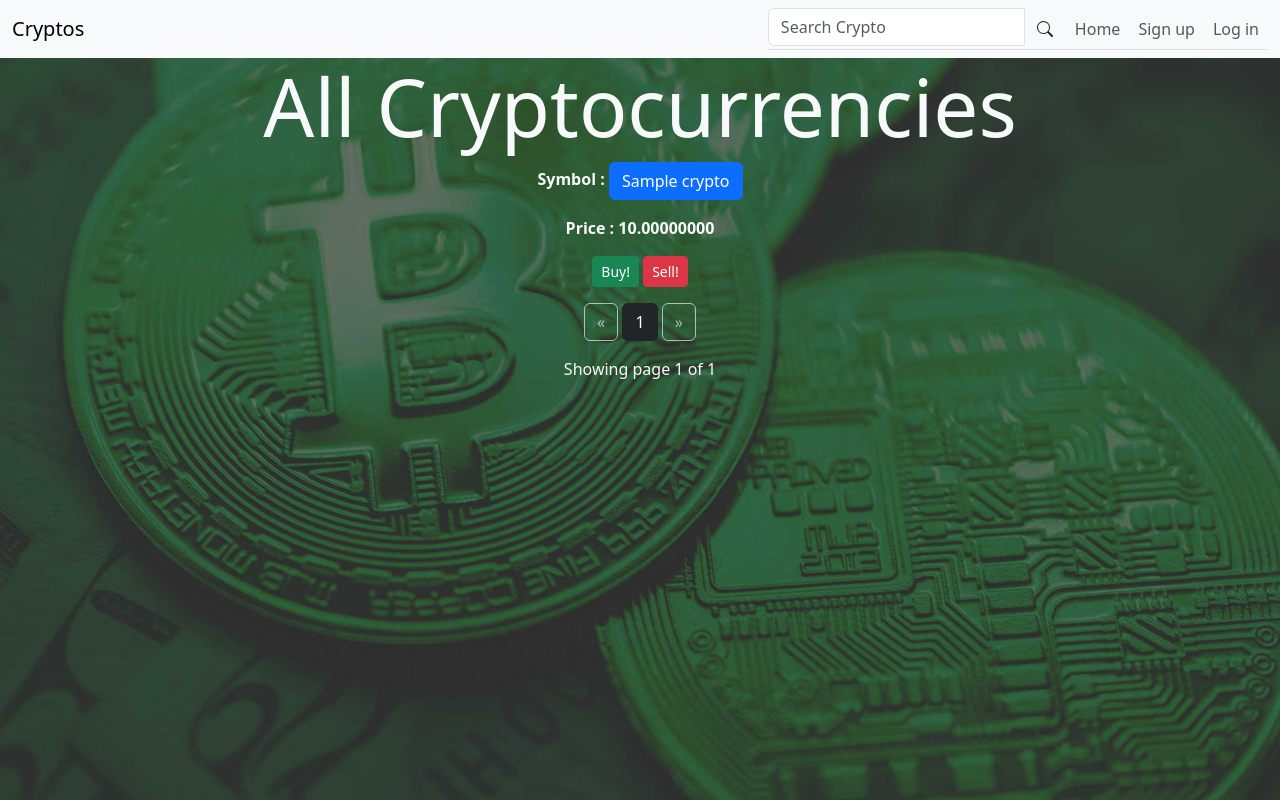
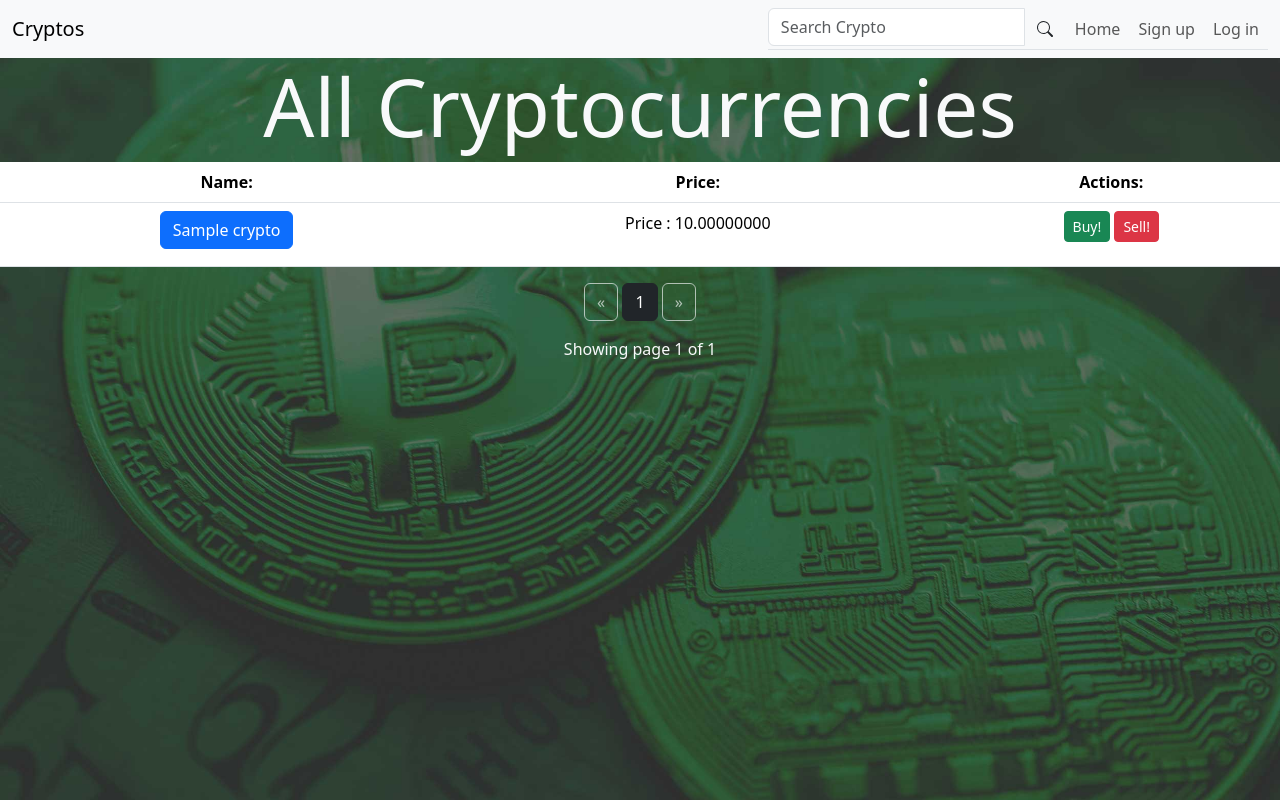
Before and after one commit to joelsers/crypto_simulator, a Flask app: page /cryptos in a window 1280 px wide. Run offline with Flask 2, Linux system fonts and the light colour scheme; tables that the repository leaves empty hold one stand-in row (values such as "Sample post"); some libraries are stand-ins or nearby versions.

Commit message:
changed crypto display to be table based. also added badges to display + or negative change

```diff
--- a/app.py
+++ b/app.py
@@ -276,7 +276,7 @@
 #     print(crypto_json)
 #     return render_template('test.html')
 
-ROWS_PER_PAGE = 5
+ROWS_PER_PAGE = 10
 
 @app.route('/cryptos')
 def show_home():
--- a/static/main.css
+++ b/static/main.css
@@ -1,4 +1,3 @@
-
 
 .bg {
 background-image: url("opacity_btc.jpg");
@@ -6,18 +5,10 @@
 background-attachment: fixed;
 background-position: center;
 background-repeat: no-repeat;
-		background-size: cover;
-	}
-	body,
-	html {
+background-size: cover;}body,html {
+height: 100%;}
+.bg-image {
 height: 100%;
 }
-
-	.bg-image {
-		height: 100%;
-
-	}
-
 .overlay-dark {
-		background: white;
-	}
+background: white;}
--- a/templates/crypto.html
+++ b/templates/crypto.html
@@ -8,13 +8,13 @@
 <h1 class="display-1">{{crypto.name}}</h1>
 <div class="wrapper">
     {% if user_positive == True %}
-    <p id="price">Price : {{"{:.8f}".format(crypto.price)}} <span class="text-success">+{{ "%.3f%%" %
+    <p id="price">Price : {{"{:.8f}".format(crypto.price)}} <span class="badge bg-secondary bg-success">+{{
+            "%.3f%%" %
             (percent_change)}}</span></p>
     {% elif user_positive == False %}
-    <p id="price">Price : {{"{:.8f}".format(crypto.price)}} <span class="text-danger">-{{ "%.3f%%" %
+    <p id="price">Price : {{"{:.8f}".format(crypto.price)}} <span class="badge bg-secondary bg-danger">-{{ "%.3f%%" %
             (percent_change)}}</span></p>
     {% endif %}
-    <!-- <p id="price">Price : {{"{:.8f}".format(crypto.price)}}</p> -->
     <p id="price">Amount : {{"{:.8f}".format(crypto_amount)}}</p>
     <p id="price">USDT : {{"{:.8f}".format(USDT)}}</p>
 </div>
--- a/templates/home.html
+++ b/templates/home.html
@@ -9,24 +9,34 @@
 
 
 <h1 class="display-1 text-center">All Cryptocurrencies</h1>
+<div class="table-responsive ">
+    {% if searched != True%}
+    <table class="table table-hover text-light">
+        <thead>
+            <tr>
+                <th>Name:</th>
+                <th>Price:</th>
+                <th>Actions:</th>
+            </tr>
+        </thead>
+        <tbody>
 
-<ul class="list-group">
-    {% if searched != True%}
-    {% for crypto in cryptos.items %}
-    <li class='cryptos'>
-        <p><b>Symbol : </b><a class="btn btn-primary" href="/cryptos/{{crypto.name}}">{{crypto.name}}</a></p>
-        <ul class="list-group">
-            <div class="wrapper">
-                <li id="price" class="pb-3"><b>Price : {{"{:.8f}".format(crypto.price)}}</b>
-                </li>
-                <li>
-                    <a class="btn btn-sm btn-success mb-3" href="/cryptos/{{crypto.name}}/buy">Buy!</a>
+            {% for crypto in cryptos.items %}
+            <tr>
+                <td><a class="btn btn-primary" href="/cryptos/{{crypto.name}}">{{crypto.name}}</a></td>
+                <td>
+                    <p>Price : {{"{:.8f}".format(crypto.price)}}</p>
+                </td>
+                <td><a class="btn btn-sm btn-success mb-3" href="/cryptos/{{crypto.name}}/buy">Buy!</a>
                     <a class="btn btn-sm btn-danger mb-3" href="/cryptos/{{crypto.name}}/sell">Sell!</a>
-                </li>
-            </div>
-        </ul>
-    </li>
-    {% endfor %}
+                </td>
+            </tr>
+            {% endfor %}
+        </tbody>
+    </table>
+
+
+
     <div class="text-right">
         <a href="{{ url_for('show_home', page=cryptos.prev_num) }}" class="btn btn-outline-light
            {% if cryptos.page == 1 %}disabled{% endif %}">
@@ -57,22 +67,35 @@
     <p class="text-right mt-3">
         Showing page {{ cryptos.page }} of {{ cryptos.pages }}
     </p>
+
     {% else %}
-    {% for crypto in cryptos %}
-    <li class='cryptos'>
-        <p><b>Symbol : </b><a class="btn btn-primary" href="/cryptos/{{crypto.name}}">{{crypto.name}}</a></p>
-        <ul class="list-group">
-            <div class="wrapper">
-                <li id="price" class="pb-3"><b>Price : {{"{:.8f}".format(crypto.price)}}</b>
-                </li>
-                <li>
-                    <a class="btn btn-sm btn-success mb-3" href="/cryptos/{{crypto.name}}/buy">Buy!</a>
+    <table class="table table-hover text-light">
+        <thead>
+            <tr>
+                <th>Name:</th>
+                <th>Price:</th>
+                <th>Actions:</th>
+            </tr>
+        </thead>
+        <tbody>
+
+            {% for crypto in cryptos %}
+            <tr>
+                <td><a class="btn btn-primary" href="/cryptos/{{crypto.name}}">{{crypto.name}}</a></td>
+                <td>
+                    <p>Price : {{"{:.8f}".format(crypto.price)}}</p>
+                </td>
+                <td><a class="btn btn-sm btn-success mb-3" href="/cryptos/{{crypto.name}}/buy">Buy!</a>
                     <a class="btn btn-sm btn-danger mb-3" href="/cryptos/{{crypto.name}}/sell">Sell!</a>
-                </li>
-            </div>
-        </ul>
-    </li>
-    {% endfor %}
+                </td>
+            </tr>
+            {% endfor %}
+        </tbody>
+    </table>
+
     {% endif %}
-</ul>
+
+
+</div>
+
 {% endblock %}
```
Also changed, not shown: templates/users/user.html (+42 -20 lines). Lines whose indentation alone changed are shown as unchanged.
